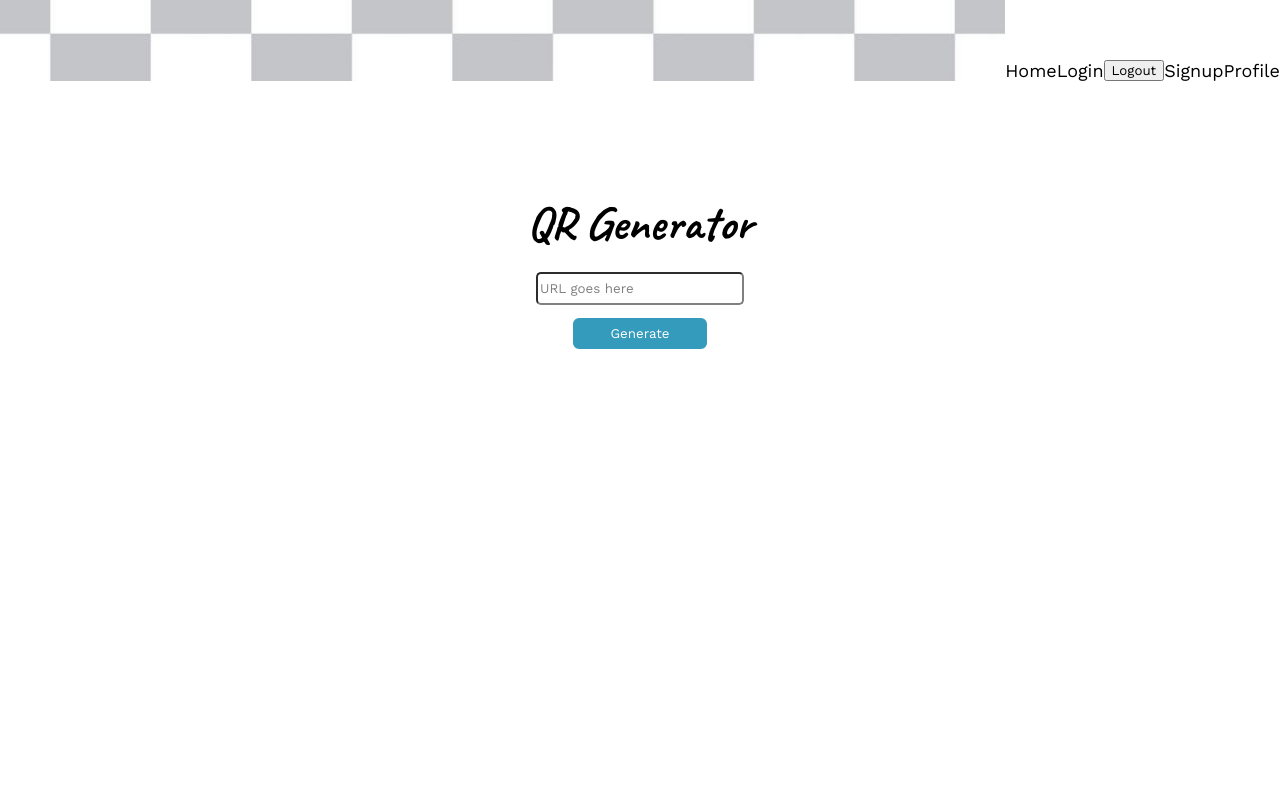
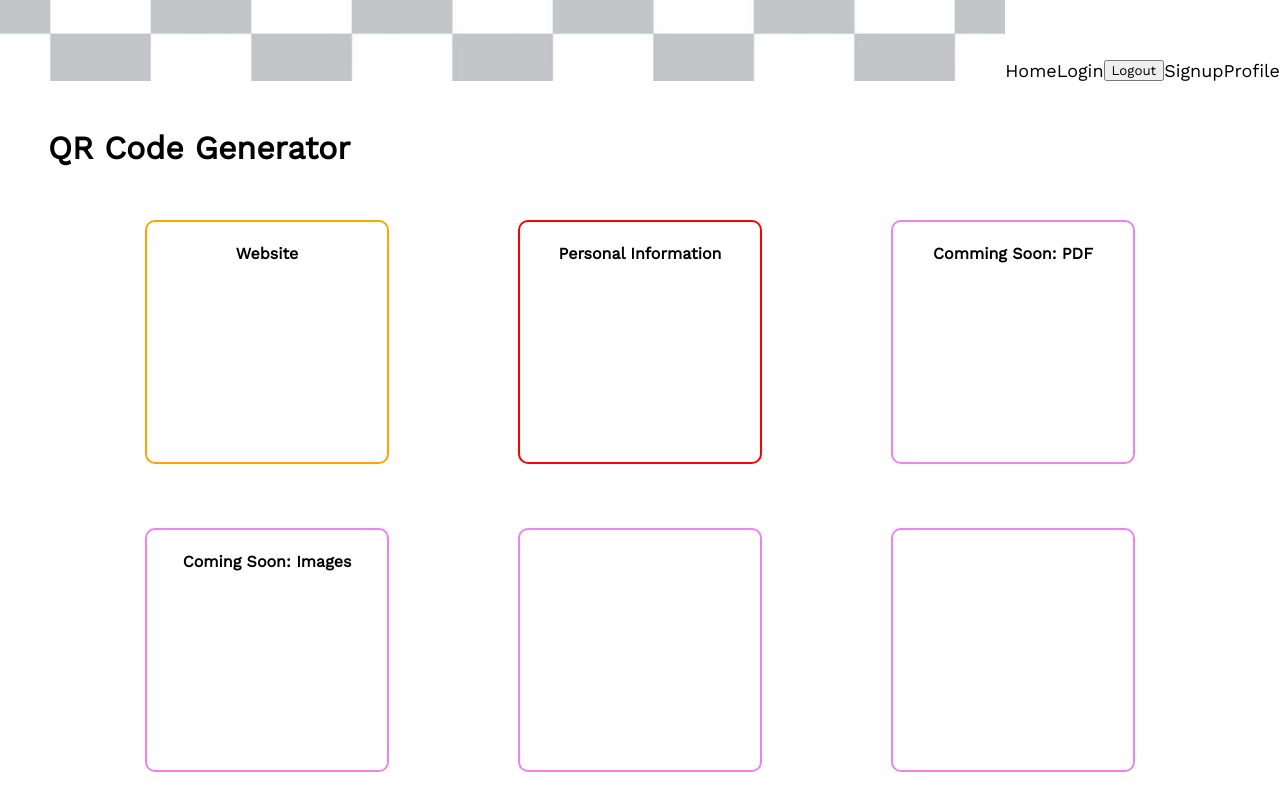
Before and after one commit to omtmana/qrCode, a React (Create React App) app in the folder client/: page /generator in a window 1280 px wide. Shown: the top 800 px of the page. Built offline with nearby package versions, Linux system fonts and the light colour scheme; no server answers; a web font is replaced by a local one.

Commit message:
Added divs to generator component

```diff
--- a/client/src/components/Generator.js
+++ b/client/src/components/Generator.js
@@ -1,13 +1,14 @@
 import QRCode from 'qrcode'
 // import QRCode from 'react-qr-code'
 import { useState, useEffect } from 'react'
+import {useNavigate } from 'react-router-dom'
 import '../styles/Generator.css'
 // import CallingQR from './Profile_Components/CallingQR'
 
 const Generator = () => {
    const [url, setUrl] = useState('')
    const [qr, setQr] = useState('')
-
+   const navigate = useNavigate()
    const GenerateQRCode = () => {
       QRCode.toDataURL(url, {
          width: 800,
@@ -24,44 +25,65 @@ const Generator = () => {
       })
    }
 
+   const handleWebDivClick = () => {
+      navigate('/')
+   }
    return (
-      <div className="generator">
-         <div className='generator-container'>
-            <h1 className='qr-name' style={{fontFamily: 'Caveat'}}>QR Generator</h1>
-            <input
-               type="text"
-               placeholder="URL goes here"
-               className='qr-input'
-               value={url}
-               onChange={e => setUrl(e.target.value)} />
-            <button onClick={GenerateQRCode} className='generator-button'>Generate</button>
-            <div className='qr-image-main-container'>
-               {qr && <div className='qr-image-container'>
-                  <img src={qr} className='qr-image' />
-                  <a href={qr} download="qrcode.png" style={{textDecoration:'none', color: 'orange', fontSize:'1.7em'}}>Download</a>
-               </div>
-               }
+      <div className='generator'>
+         <h1> QR Code Generator </h1>
+         <div className='generator-main'>
+            {/* button like. when you click it, it directs you to the form of qr generator */}
+            <div className='generator-web-container' onClick={handleWebDivClick}>
+               <h4> Website </h4>
+            </div>
+            <div className='generator-card-container'>
+               <h4> Personal Information</h4>
+            </div>
+            {/* future Qr code Generator */}
+            <div className='generator-soon-container'>
+               <h4> Comming Soon: PDF </h4>
+            </div>
+            <div className='generator-soon-container'>
+               <h4> Coming Soon: Images </h4>
+            </div>
+            <div className='generator-soon-container'>
+
+            </div>
+            <div className='generator-soon-container'>
+
+            </div>
+            <div className='generator-soon-container'>
+
+            </div>
+            <div className='generator-soon-container'>
+
             </div>
          </div>
       </div>
    )
+
 }
 
-// const Generator = () => {
-//    const [src, setSrc] = useState('')
-
-//    useEffect(() => {
-//       // Qr Code package
-//       QRCode.toDataURL().then((data) => {
-//          setSrc(data)
-//       })
-//    }, [])
-//    return(
-//       <div>
-//          {/* <img src={src} /> */}
-//          <CallingQR src={src} setSrc={setSrc} />
-//       </div>
-//    )
-// }
 
 export default Generator;
+// return (
+//    <div className="generator">
+//       <div className='generator-container'>
+//          <h1 className='qr-name' style={{fontFamily: 'Caveat'}}>QR Generator</h1>
+//          <input
+//             type="text"
+//             placeholder="URL goes here"
+//             className='qr-input'
+//             value={url}
+//             onChange={e => setUrl(e.target.value)} />
+//          <button onClick={GenerateQRCode} className='generator-button'>Generate</button>
+//          <div className='qr-image-main-container'>
+//             {qr && <div className='qr-image-container'>
+//                <img src={qr} className='qr-image' />
+//                <a href={qr} download="qrcode.png" style={{textDecoration:'none', color: 'orange', fontSize:'1.7em'}}>Download</a>
+//             </div>
+//             }
+//          </div>
+//       </div>
+//    </div>
+// )
--- a/client/src/components/Profile.js
+++ b/client/src/components/Profile.js
@@ -34,12 +34,13 @@ const Profile = ({ user}) => {
 
    return (
       <div className="profile">
-         <div>
+         <div className="profile-user-container">
+            <img src={user.profile_pic} width='200' />
             <h1>{user.name}</h1>
             <p>{user.email}</p>
-            <img src={user.profile_pic} width='200' />
          </div>
-         <div>
+         <div className="profile-links-container">
+            <h3> My Favorite Links </h3>
             <form>
                <input
                   type='text'
@@ -56,6 +57,11 @@ const Profile = ({ user}) => {
                <button onSubmit={handleNewCode}>Add Code</button>
             </form>
          </div>
+         <div className="profile-codes-container">
+            <h3> My QR Codes </h3>
+            <button> Generate New QR Code</button>
+
+         </div>
                {/* <LinkList links={links}/> */}
       </div>
    )
--- a/client/src/styles/Generator.css
+++ b/client/src/styles/Generator.css
@@ -1,22 +1,55 @@
 .generator {
-   display: flex;
-   /* border: 2px solid pink; */
+   /* display: flex; */
    margin: 3em;
    height: 40em;
    justify-content: center;
    font-family: 'Caveat' ;
 }
 
+.generator-main {
+   display: flex;
+   /* border: 2px solid pink; */
+   justify-content: space-evenly;
+   flex-wrap: wrap;
+   height: 100%;
+}
+
+.generator-web-container {
+   border: 2px solid orange;
+   width: 15em;
+   height: 15em;
+   margin: 2em;
+   border-radius: 10px;
+   text-align: center;
+}
+
+.generator-card-container {
+   border: 2px solid red;
+   text-align: center;
+   width: 15em;
+   height: 15em;
+   margin: 2em;
+   border-radius: 10px;
+}
+
+.generator-soon-container {
+   border: 2px solid violet;
+   text-align: center;
+   width: 15em;
+   height: 15em;
+   margin: 2em;
+   border-radius: 10px;
+}
+
+
+
 .generator-container {
-   /* border: 2px solid violet; */
    display: flex;
    flex-direction: column;
-   /* justify-content: center; */
    align-items: center;
    height: 28em;
    width: 60em;
    margin: 2em;
-   /* padding: -2em; */
 }
 
 .generator-button {
@@ -24,11 +57,9 @@
    border: 2px solid #349BBC;
    background-color: #349BBC;
    color: white;
-   /* border: 1px solid orange; */
    width: 10em;
    height: 2.3em;
    border-radius: 6px;
-   /* padding-top: 1em; */
 }
 
 .qr-name {
@@ -44,9 +75,7 @@
 }
 
 .qr-image-container {
-   /* border: 2px solid green; */
    padding: 2em;
-   /* background-color: black; */
 }
 
 .qr-image {
@@ -55,6 +84,4 @@
       height: 350px;
       border-radius: 1em;
       margin-bottom: .5em;
-      /* background-color: white; */
-      /* margin: 2rem auto; */
 }
--- a/client/src/styles/Profile.css
+++ b/client/src/styles/Profile.css
@@ -3,25 +3,56 @@
 }
 
 .profile {
-   border: 3px solid salmon;
+   /* border: 3px solid salmon; */
    margin-left: 3em;
    margin-right: 3em;
    height: 40em;
    display: flex;
    flex-direction: column;
    /* justify-content: center; */
-   align-items: center;
+   /* align-items: center; */
 }
 
-.profile-name {
+/* .profile-name {
    font-family: 'Caveat';
-   /* justify-content: center; */
+   justify-content: center;
+} */
+
+.profile-user-container {
+   text-align: left;
+   margin-bottom: 2em;
+   margin-top: 3em;
+   padding-top: 2em;
+   padding-left: 1em;
+   border: 1px solid #D3D3D3;
+   /* border-bottom: 1px solid #D3D3D3; */
+   border-radius: 5px;
+   background-color: #F5F5F5;
 }
 
-.profile-name-container {
+.profile-links-container {
+   /* width: 100%; */
+   border: 1px solid #D3D3D3;
+   background-color: #F5F5F5;
+   border-radius: 5px;
+   padding-bottom: 2em;
+   padding-left: 1em;
+   line-height: 0.1em;
+}
+
+.profile-codes-container {
+   border: 1px solid #D3D3D3;
+   background-color: #F5F5F5;
+   border-radius: 5px;
+   padding-left: 1em;
+   padding-bottom: 2em;
+   margin-top: 1em;
+}
+
+/* .profile-name-container {
    border: 2px solid orange;
    width: 20em;
-}
+} */
 
 .input-link {
    border: 2px solid green;
```
